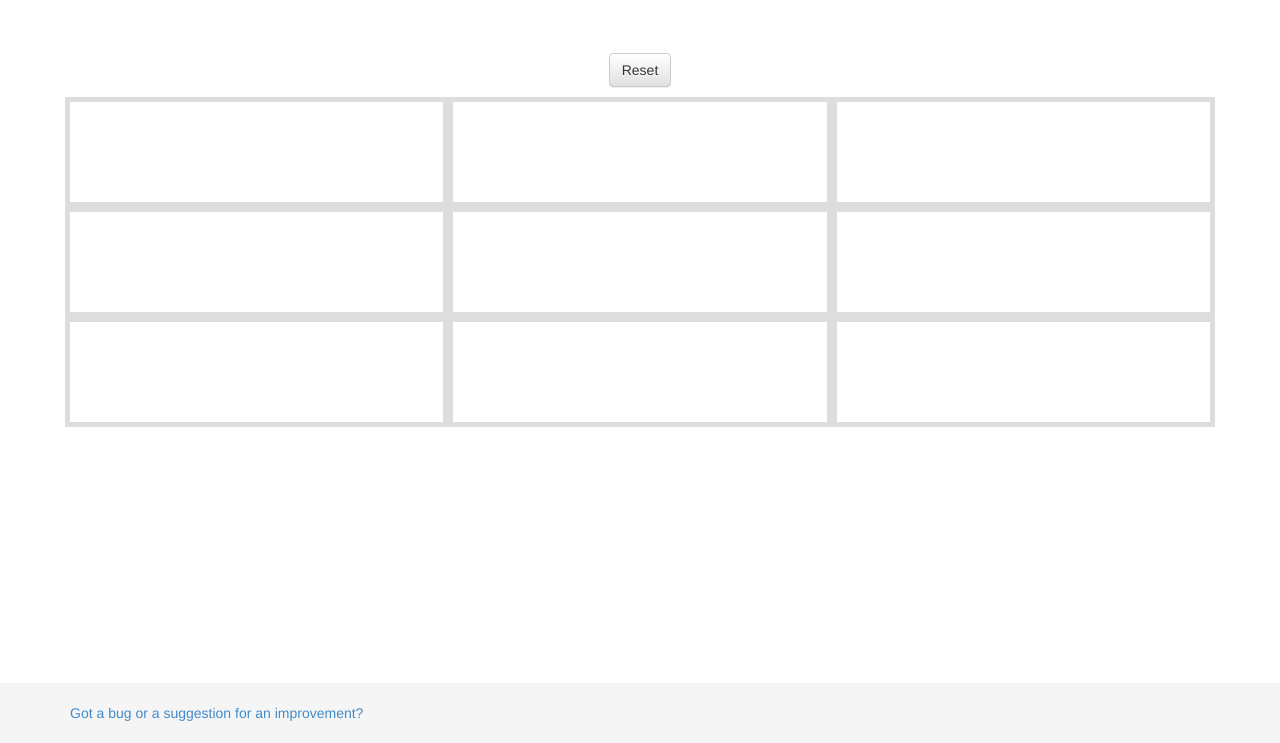
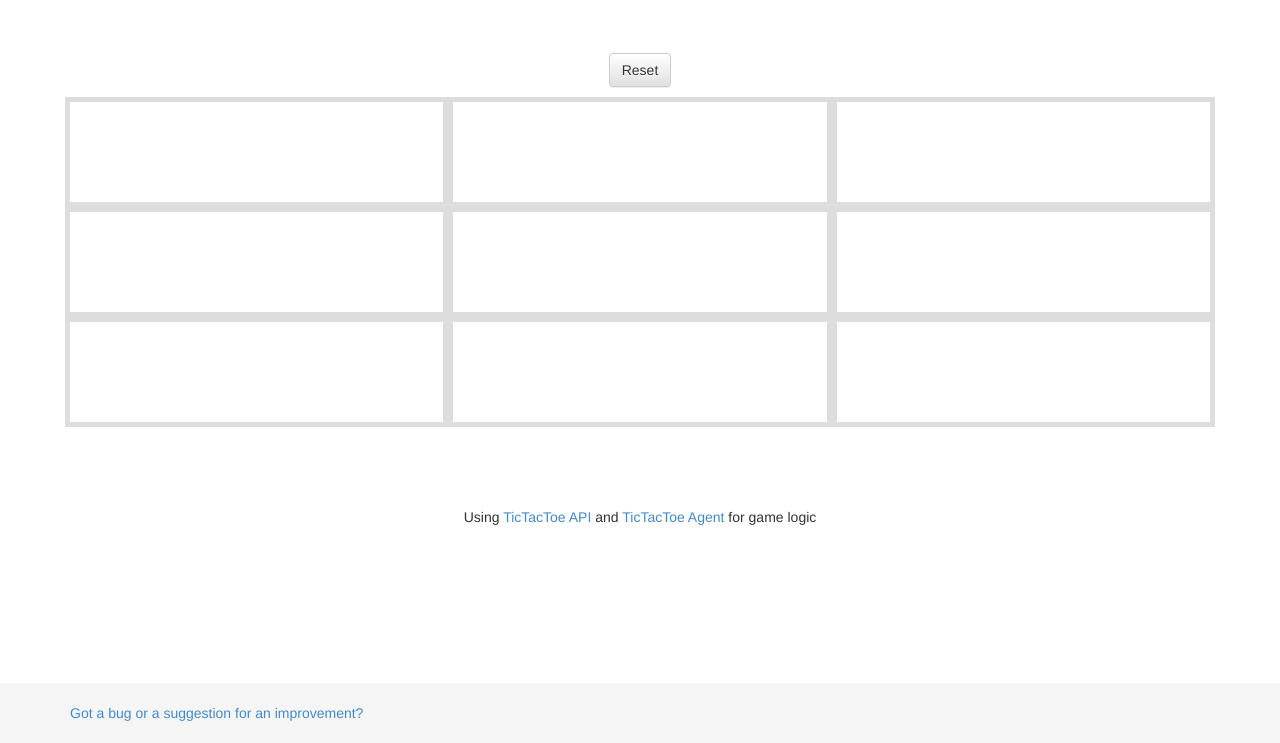
Before and after one commit to stujo/javascript_notes, a website: page 02-TicTacToe/app/index.html in a window 1280 px wide. Shown: the part 57-800 px from the top of the page. Drawn offline with Linux system fonts and the light colour scheme.

Commit message:
Add links to tictactoe-agent and tictactoe-api

```diff
--- a/02-TicTacToe/app/index.html
+++ b/02-TicTacToe/app/index.html
@@ -91,6 +91,10 @@
             </div>
         </div>
     </div>
+
+    <div class="text-center">
+        Using <a href="https://github.com/stujo/tictactoe-api">TicTacToe API</a> and <a href="https://github.com/stujo/javascript-node-tic-tac-toe">TicTacToe Agent</a> for game logic
+    </div>
 </div>
 
 <div id="footer">
```
